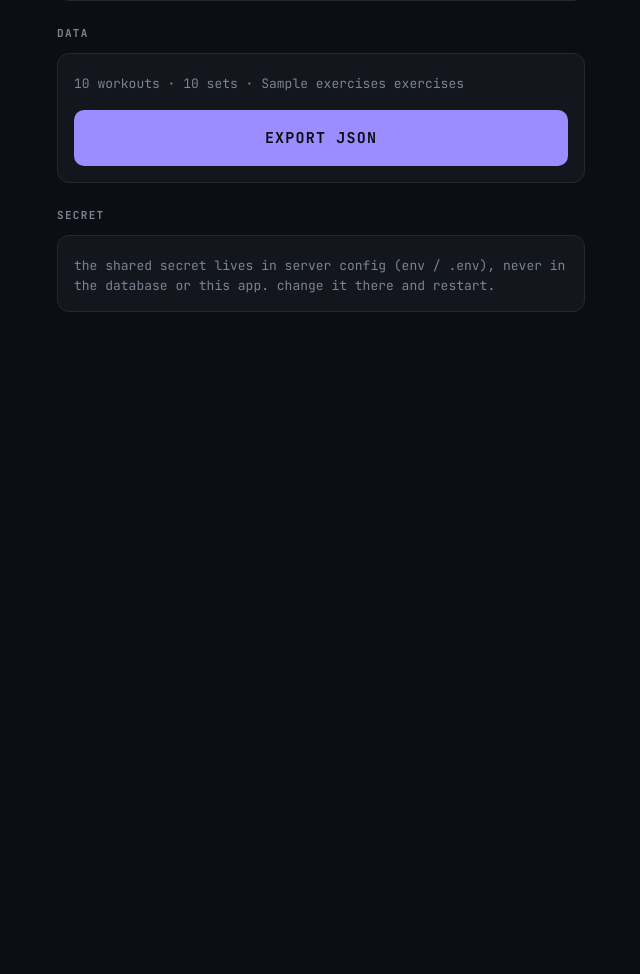
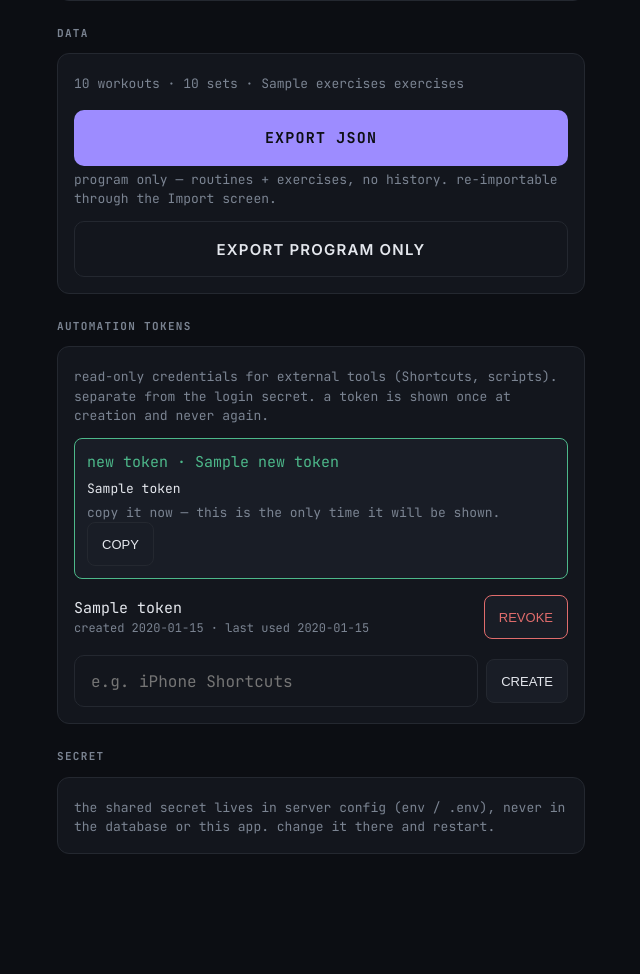
Before and after one commit to mikeleejones/liftlog, a FastAPI app: template app/templates/settings.html in a window 1280 px wide. Shown: the part 501-1475 px from the top of the page, without its empty margins (319-959 px from the left). Before the commit the page ends 813 px from the top, so only its background shows below. Run offline with FastAPI, Linux system fonts and the light colour scheme; the template is opened without the code that fills it: most values are stand-ins (such as "Sample title", 1, 10 or a date in 2020); parts of the project's set-up code (start-up, migrations or seed data) failed here and were passed over.

Commit message:
v0.5 items 7-9: automation tokens, latest-workout API, program-only export
Item 7: read-only api_token table + token manager on Settings (create shows
the value once, list shows name/created/last-used, revoke deletes). New
token_or_cookie_authed accepts the browser cookie OR a Bearer token, bumping
last_used_at; the cookie login flow is unchanged, purely additive.

Item 8: GET /api/latest-workout (token-or-cookie) returns the most recent
finished workout — id, date, duration_seconds, routine_name, is_deload, and
total_volume_kg over normal weight_reps sets.

Item 9: Export Program Only button -> GET /export/program emits the active
program in the exact v2 import shape (no history), re-importable as-is;
cookie-only, off the token surface. Shared exercise shaping factored into
exporter._routine_exercises.

Amends CLAUDE.md non-goals and docs/schema.md for the token type.

Co-Authored-By: Claude Opus 4.8 <noreply@anthropic.com>

```diff
--- a/app/auth.py
+++ b/app/auth.py
@@ -20,3 +20,12 @@ def is_authed(request: Request) -> bool:
 
 def secret_matches(candidate: str) -> bool:
     return bool(SECRET) and hmac.compare_digest(candidate, SECRET)
+
+
+def bearer_token(request: Request) -> str:
+    """The token from an 'Authorization: Bearer <token>' header, or '' if absent.
+    Used only by endpoints that opt into token auth; the cookie flow above is
+    untouched."""
+    header = request.headers.get("authorization", "")
+    scheme, _, value = header.partition(" ")
+    return value.strip() if scheme.lower() == "bearer" else ""
--- a/app/db.py
+++ b/app/db.py
@@ -119,6 +119,20 @@ CREATE TABLE IF NOT EXISTS ai_suggestion_cache (
 CREATE TABLE IF NOT EXISTS ai_call_log (
     id         INTEGER PRIMARY KEY,
     created_at TEXT NOT NULL
+);
+
+-- Read-only automation credentials for external tools (Shortcuts, scripts).
+-- Separate from the browser login secret; shown once at creation, revocable.
+-- Endpoints that opt in accept either the browser cookie or a Bearer token
+-- matching a row here (see token_or_cookie_authed in main.py).
+CREATE TABLE IF NOT EXISTS api_token (
+    id           INTEGER PRIMARY KEY,
+    name         TEXT NOT NULL,
+    token        TEXT NOT NULL UNIQUE,
+    scope        TEXT NOT NULL DEFAULT 'read_only'
+                 CHECK (scope IN ('read_only')),
+    created_at   TEXT NOT NULL,
+    last_used_at TEXT
 );
 """
 
--- a/app/main.py
+++ b/app/main.py
@@ -1,4 +1,5 @@
 import json
+import secrets
 import sys
 from datetime import datetime, timedelta, timezone
 from pathlib import Path
@@ -157,6 +158,24 @@ def parse_ts(ts: str) -> datetime:
 
 def login_redirect(request: Request) -> RedirectResponse:
     return redirect(request, "/login")
+
+
+def token_or_cookie_authed(request: Request, db) -> bool:
+    """True for a valid browser cookie OR a valid 'Authorization: Bearer <token>'
+    header matching an api_token row. On a successful token match, last_used_at is
+    bumped. The browser cookie flow is unchanged; this is purely additive for
+    endpoints that opt in (BACKLOG item 7). Callers pass an open db."""
+    if auth.is_authed(request):
+        return True
+    token = auth.bearer_token(request)
+    if not token:
+        return False
+    row = db.execute("SELECT id FROM api_token WHERE token = ?", (token,)).fetchone()
+    if row is None:
+        return False
+    db.execute("UPDATE api_token SET last_used_at = ? WHERE id = ?", (utcnow(), row["id"]))
+    db.commit()
+    return True
 
 
 # ---- auth ----
@@ -608,11 +627,7 @@ def progress_page(request: Request):
     })
 
 
-@app.get("/settings", response_class=HTMLResponse)
-def settings_page(request: Request):
-    if not auth.is_authed(request):
-        return login_redirect(request)
-    db = get_db()
+def _settings_context(db, new_token=None):
     state = db.execute("SELECT * FROM program_state WHERE id = 1").fetchone()
     now = utcnow()
     deload = progression.deload_active(db, now)
@@ -623,15 +638,58 @@ def settings_page(request: Request):
         ).fetchone()[0],
         "sets": db.execute("SELECT COUNT(*) FROM set_log").fetchone()[0],
     }
-    db.close()
-    return templates.TemplateResponse(request, "settings.html", {
+    tokens = db.execute(
+        "SELECT id, name, created_at, last_used_at FROM api_token ORDER BY created_at DESC, id DESC"
+    ).fetchall()
+    return {
         "deload": deload,
         "weeks_since_deload": state["weeks_since_deload"],
         "completed_weeks": state["completed_weeks"],
         "deload_deferred": bool(state["deload_deferred_until"] and state["deload_deferred_until"] > now),
         "counts": counts,
         "objective": state["objective"] or "",
-    })
+        "tokens": tokens,
+        "new_token": new_token,
+    }
+
+
+@app.get("/settings", response_class=HTMLResponse)
+def settings_page(request: Request):
+    if not auth.is_authed(request):
+        return login_redirect(request)
+    db = get_db()
+    context = _settings_context(db)
+    db.close()
+    return templates.TemplateResponse(request, "settings.html", context)
+
+
+@app.post("/settings/tokens", response_class=HTMLResponse)
+def create_token(request: Request, name: str = Form("")):
+    if not auth.is_authed(request):
+        return login_redirect(request)
+    db = get_db()
+    name = name.strip() or "unnamed token"
+    # long random URL-safe string; shown exactly once here and never again
+    token = secrets.token_urlsafe(32)
+    db.execute(
+        "INSERT INTO api_token (name, token, scope, created_at) VALUES (?, ?, 'read_only', ?)",
+        (name, token, utcnow()),
+    )
+    db.commit()
+    context = _settings_context(db, new_token={"name": name, "token": token})
+    db.close()
+    return templates.TemplateResponse(request, "settings.html", context)
+
+
+@app.post("/settings/tokens/{token_id}/revoke")
+def revoke_token(request: Request, token_id: int):
+    if not auth.is_authed(request):
+        return login_redirect(request)
+    db = get_db()
+    db.execute("DELETE FROM api_token WHERE id = ?", (token_id,))
+    db.commit()
+    db.close()
+    return redirect(request, "/settings")
 
 
 @app.post("/settings/objective")
@@ -660,6 +718,69 @@ def export_json(request: Request):
         data,
         headers={"Content-Disposition": f'attachment; filename="liftlog-export-{stamp}.json"'},
     )
+
+
+@app.get("/export/program")
+def export_program_json(request: Request):
+    """Program-only export (BACKLOG item 9): the active program in the exact v2
+    import shape, no history. Browser-only (cookie), not part of the token
+    surface. Re-importable through the Import screen as-is."""
+    if not auth.is_authed(request):
+        return login_redirect(request)
+    db = get_db()
+    data = exporter.export_program(db)
+    db.close()
+    if data is None:
+        return redirect(request, "/settings")
+    stamp = utcnow()[:10]
+    return JSONResponse(
+        data,
+        headers={"Content-Disposition": f'attachment; filename="liftlog-program-{stamp}.json"'},
+    )
+
+
+@app.get("/api/latest-workout")
+def latest_workout(request: Request):
+    """Read-only latest finished workout for the Health-bridge Shortcut (BACKLOG
+    item 8). Accepts a browser cookie OR a Bearer token (item 7). The `id` is the
+    stable workout row id the Shortcut uses for client-side idempotency."""
+    db = get_db()
+    if not token_or_cookie_authed(request, db):
+        db.close()
+        return JSONResponse({"error": "unauthorized"}, status_code=401)
+    workout = db.execute(
+        "SELECT * FROM workout WHERE finished_at IS NOT NULL "
+        "ORDER BY finished_at DESC, id DESC LIMIT 1"
+    ).fetchone()
+    if workout is None:
+        db.close()
+        return JSONResponse({"error": "no finished workouts"}, status_code=404)
+    routine_name = "Ad-hoc Session"
+    if workout["routine_id"]:
+        row = db.execute(
+            "SELECT name FROM routine WHERE id = ?", (workout["routine_id"],)
+        ).fetchone()
+        if row:
+            routine_name = row["name"]
+    duration = (parse_ts(workout["finished_at"]) - parse_ts(workout["started_at"])).total_seconds()
+    # volume = weight x reps over normal sets of weight_reps exercises only
+    volume = db.execute(
+        "SELECT COALESCE(SUM(s.weight_kg * s.reps), 0) AS v FROM set_log s "
+        "JOIN exercise e ON e.id = s.exercise_id "
+        "WHERE s.workout_id = ? AND s.set_type = 'normal' "
+        "AND e.exercise_type = 'weight_reps' "
+        "AND s.weight_kg IS NOT NULL AND s.reps IS NOT NULL",
+        (workout["id"],),
+    ).fetchone()["v"]
+    db.close()
+    return {
+        "id": workout["id"],
+        "date": workout["finished_at"],
+        "duration_seconds": int(duration),
+        "routine_name": routine_name,
+        "is_deload": bool(workout["is_deload"]),
+        "total_volume_kg": round(volume, 2),
+    }
 
 
 # ---- workout ----
--- a/app/static/app.css
+++ b/app/static/app.css
@@ -305,6 +305,22 @@ body {
 .secret-input:focus { border-color: var(--violet); }
 .login-error { color: var(--red); font-size: 13px; margin-top: 8px; }
 
+/* automation tokens (settings) */
+.token-list { margin-top: 12px; }
+.token-reveal {
+  margin-top: 12px;
+  padding: 12px;
+  background: var(--card);
+  border: 1px solid var(--green);
+  border-radius: 8px;
+}
+.token-value {
+  margin-top: 6px;
+  font-size: 13px;
+  word-break: break-all;
+  color: var(--text);
+}
+
 /* workout */
 .workout-header {
   display: flex;
--- a/app/templates/settings.html
+++ b/app/templates/settings.html
@@ -33,6 +33,49 @@
 <div class="card">
   <div class="mono muted card-meta">{{ counts.workouts }} workouts · {{ counts.sets }} sets · {{ counts.exercises }} exercises</div>
   <a class="btn-primary accent-violet btn-link" href="{{ base }}/export">EXPORT JSON</a>
+  <div class="mono muted card-meta sp-top">program only — routines + exercises, no history. re-importable through the Import screen.</div>
+  <a class="btn-confirm btn-link" href="{{ base }}/export/program">EXPORT PROGRAM ONLY</a>
+</div>
+
+<div class="section-label sp-top">automation tokens</div>
+<div class="card">
+  <div class="mono muted card-meta">read-only credentials for external tools (Shortcuts, scripts).
+    separate from the login secret. a token is shown once at creation and never again.</div>
+
+  {% if new_token %}
+  <div class="token-reveal">
+    <div class="mono accent-text-green">new token · {{ new_token.name }}</div>
+    <div class="mono token-value">{{ new_token.token }}</div>
+    <div class="mono muted card-meta">copy it now — this is the only time it will be shown.</div>
+    <button class="btn-quiet" type="button"
+      onclick="navigator.clipboard.writeText('{{ new_token.token }}');this.textContent='COPIED'">COPY</button>
+  </div>
+  {% endif %}
+
+  {% if tokens %}
+  <div class="token-list">
+    {% for t in tokens %}
+    <div class="routine-line">
+      <div>
+        <div class="mono">{{ t.name }}</div>
+        <div class="mono muted sub-meta">created {{ t.created_at[:10] }} ·
+          {% if t.last_used_at %}last used {{ t.last_used_at[:10] }}{% else %}never used{% endif %}</div>
+      </div>
+      <form method="post" action="{{ base }}/settings/tokens/{{ t.id }}/revoke">
+        <button class="btn-quiet danger" type="submit">REVOKE</button>
+      </form>
+    </div>
+    {% endfor %}
+  </div>
+  {% else %}
+  <div class="mono muted card-meta">no tokens yet.</div>
+  {% endif %}
+
+  <form method="post" action="{{ base }}/settings/tokens" class="sub-new">
+    <input class="secret-input sub-new-input mono" type="text" name="name"
+      placeholder="e.g. iPhone Shortcuts" autocomplete="off" spellcheck="false">
+    <button class="btn-quiet" type="submit">CREATE</button>
+  </form>
 </div>
 
 <div class="section-label sp-top">secret</div>
```
Also changed, not shown: CLAUDE.md (+5 -1 lines), app/exporter.py (+62 -26 lines), docs/BACKLOG.md (+94 -0 lines), docs/schema.md (+29 -0 lines).
